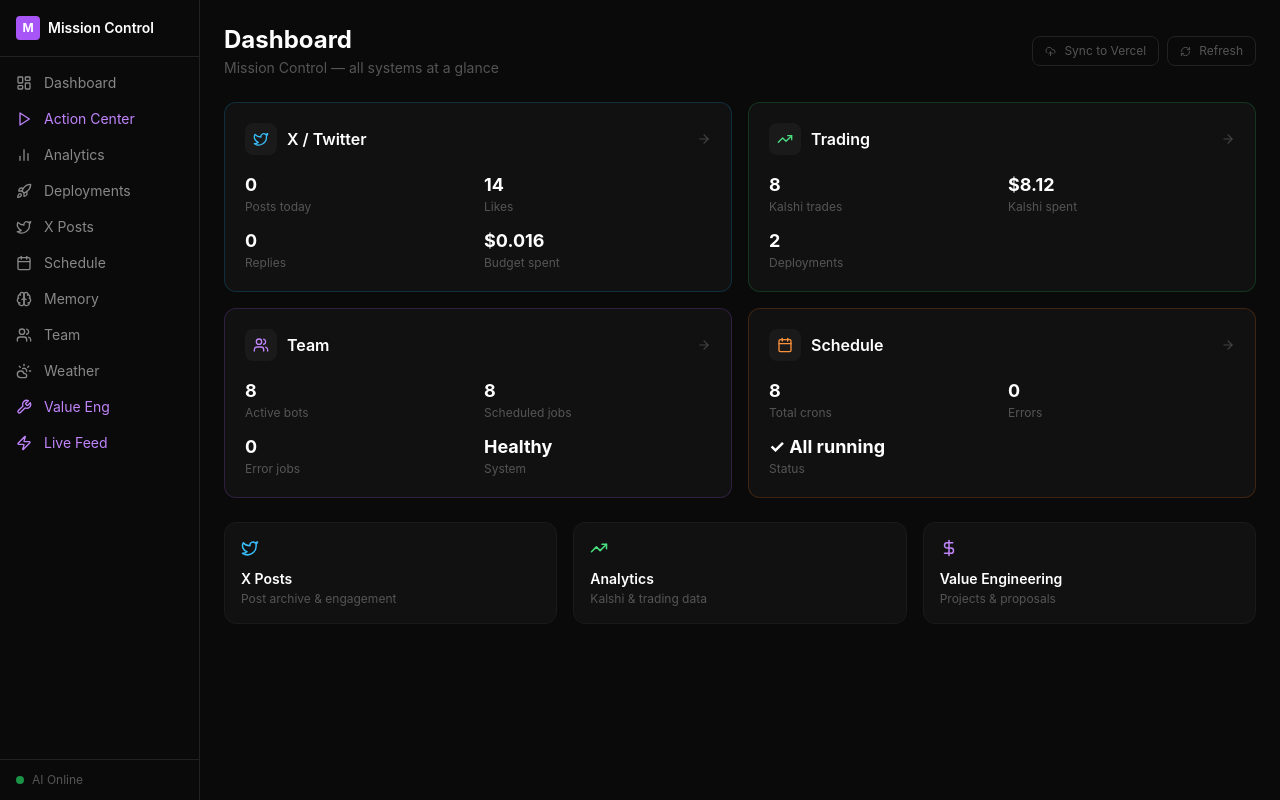
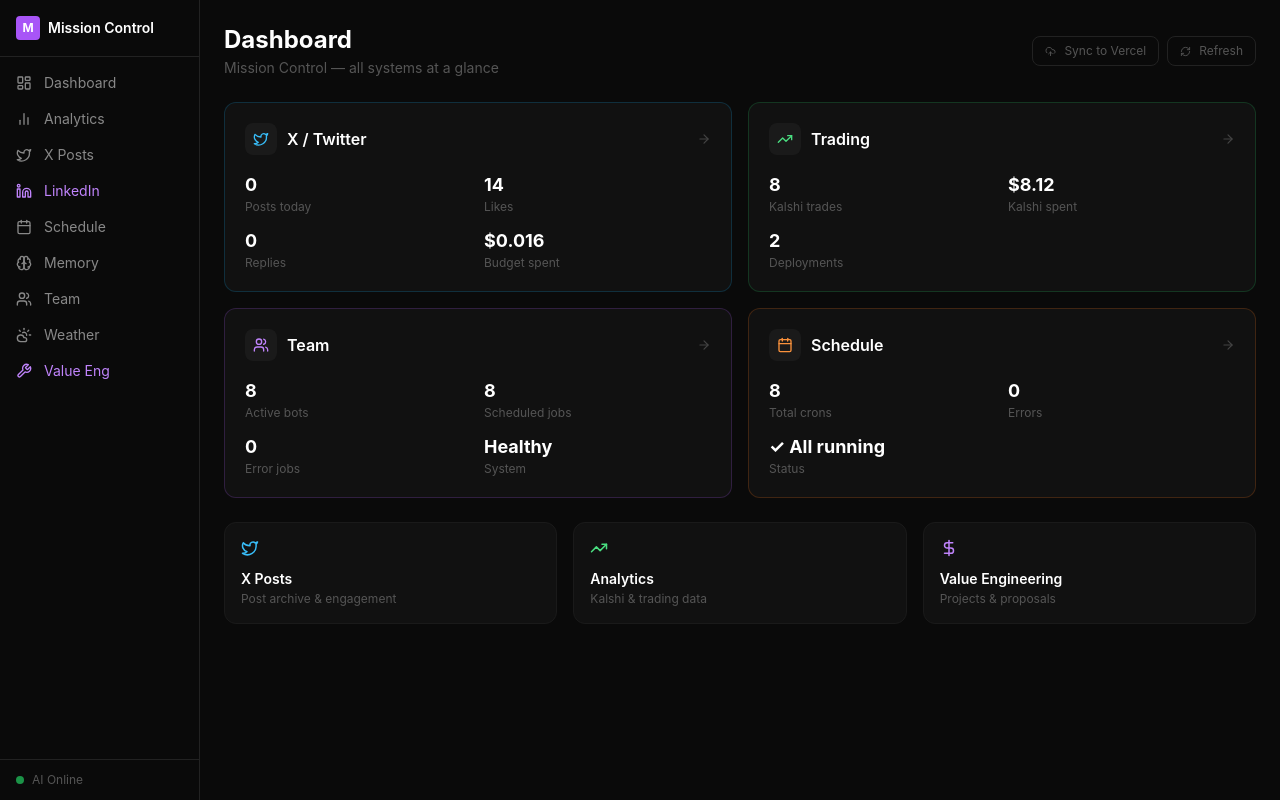
Before and after one commit to erickdronski/dron-command-center, a Next.js app: page / in a window 1280 px wide. Built offline with nearby package versions, Linux system fonts and the light colour scheme.

Commit message:
fix: remove dead pages from nav, add LinkedIn

```diff
--- a/app/layout.tsx
+++ b/app/layout.tsx
@@ -2,8 +2,7 @@ import type { Metadata } from 'next';
 import Link from 'next/link';
 import './globals.css';
 import {
-  LayoutDashboard, ThumbsUp,
-  Calendar, FolderOpen, Brain, Users, Building2, Zap, CloudSun, BarChart2, Wrench, Rocket, Play, Twitter, Activity
+  LayoutDashboard, Calendar, Brain, Users, CloudSun, BarChart2, Wrench, Twitter, Linkedin
 } from 'lucide-react';
 
 export const metadata: Metadata = {
@@ -13,41 +12,34 @@ export const metadata: Metadata = {
 
 const navItems = [
   { href: '/', icon: LayoutDashboard, label: 'Dashboard' },
-  { href: '/action-center', icon: Play, label: 'Action Center', highlight: true },
   { href: '/analytics', icon: BarChart2, label: 'Analytics' },
-  { href: '/deployments', icon: Rocket, label: 'Deployments' },
   { href: '/posts', icon: Twitter, label: 'X Posts' },
+  { href: '/linkedin', icon: Linkedin, label: 'LinkedIn', highlight: true },
   { href: '/calendar', icon: Calendar, label: 'Schedule' },
   { href: '/memory', icon: Brain, label: 'Memory' },
   { href: '/team', icon: Users, label: 'Team' },
   { href: '/weather', icon: CloudSun, label: 'Weather' },
   { href: '/value-engineering', icon: Wrench, label: 'Value Eng', highlight: true },
-  { href: '/live-feed', icon: Zap, label: 'Live Feed', highlight: true },
 ];
 
 export default function RootLayout({ children }: { children: React.ReactNode }) {
   return (
     <html lang="en" className="dark">
       <body className="bg-[#0a0a0a] text-white flex h-screen overflow-hidden">
-        {/* Sidebar */}
         <aside className="w-[200px] flex-shrink-0 border-r border-[#222] flex flex-col">
-          {/* Logo */}
           <div className="px-4 py-4 border-b border-[#222]">
             <div className="flex items-center gap-2">
               <div className="w-6 h-6 bg-purple-500 rounded flex items-center justify-center text-xs font-bold">M</div>
               <span className="text-sm font-semibold text-white">Mission Control</span>
             </div>
           </div>
-          {/* Nav */}
           <nav className="flex-1 overflow-y-auto py-2">
             {navItems.map((item) => (
               <Link
                 key={item.href}
                 href={item.href}
                 className={`flex items-center gap-3 px-4 py-2 text-sm transition-colors hover:bg-[#1a1a1a] hover:text-white ${
-                  item.highlight
-                    ? 'text-purple-400 hover:text-purple-300'
-                    : 'text-[#888] hover:text-white'
+                  item.highlight ? 'text-purple-400 hover:text-purple-300' : 'text-[#888] hover:text-white'
                 }`}
               >
                 <item.icon size={16} />
@@ -55,7 +47,6 @@ export default function RootLayout({ children }: { children: React.ReactNode })
               </Link>
             ))}
           </nav>
-          {/* Status */}
           <div className="px-4 py-3 border-t border-[#222]">
             <div className="flex items-center gap-2 text-xs text-[#555]">
               <div className="w-2 h-2 rounded-full bg-green-500 animate-pulse"></div>
@@ -63,7 +54,6 @@ export default function RootLayout({ children }: { children: React.ReactNode })
             </div>
           </div>
         </aside>
-        {/* Main */}
         <main className="flex-1 overflow-y-auto">
           {children}
         </main>
```
